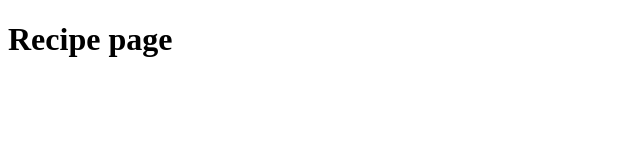
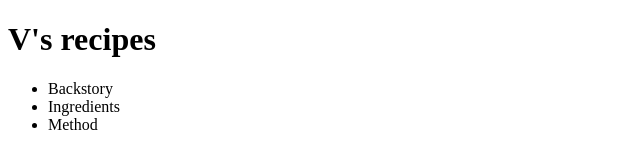
Before and after one commit to V1ZROY/odin-recipes, a plain HTML site: page index.html in a window 1280 px wide. Shown: the whole page, without its empty margins (0-640 px from the left). Drawn offline with Linux system fonts and the light colour scheme.

Commit message:
Create nav links

```diff
--- a/index.html
+++ b/index.html
@@ -5,6 +5,13 @@
         <title>Odin recipe page</title>
     </head>
     <body>
-        <h1>Recipe page</h1>
+        <h1>V's recipes</h1>
+        <nav id="page_navigation">
+            <ul>
+                <li>Backstory</li>
+                <li>Ingredients</li>
+                <li>Method</li>
+            </ul>
+        </nav>
     </body>
 </html>
```
